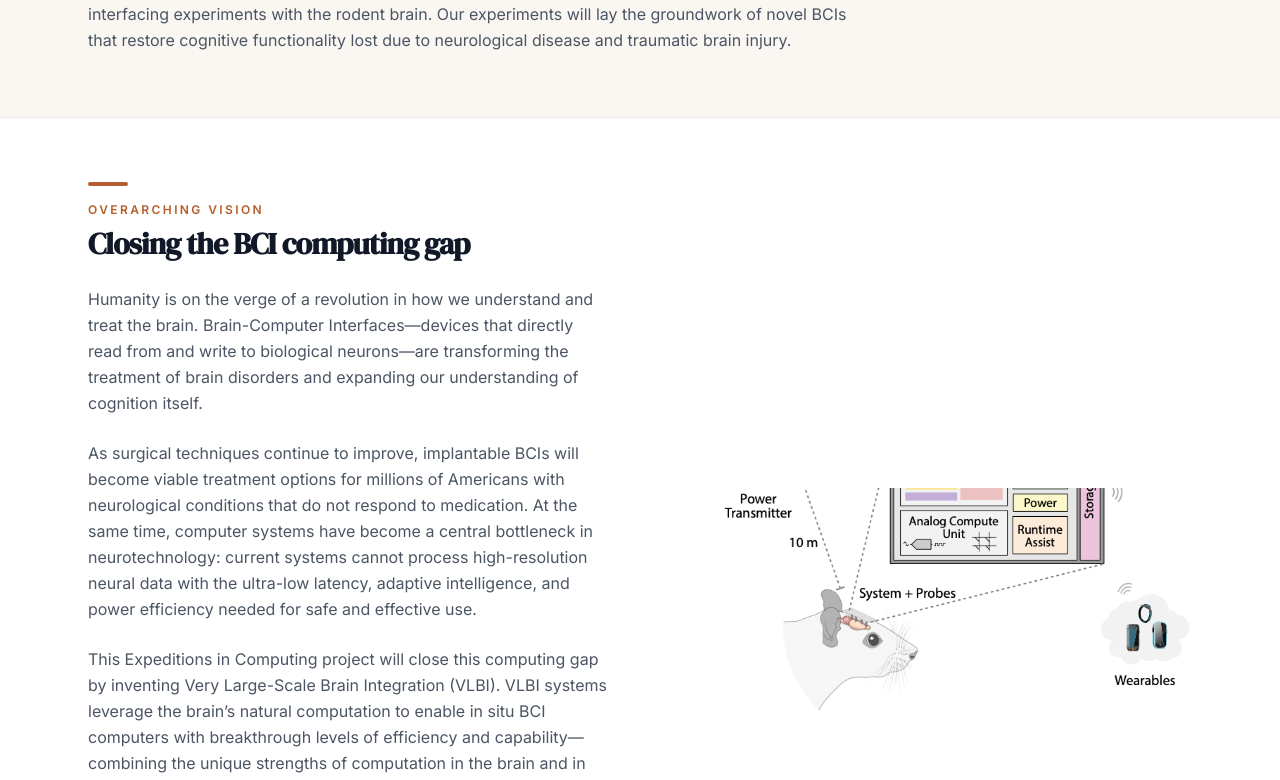
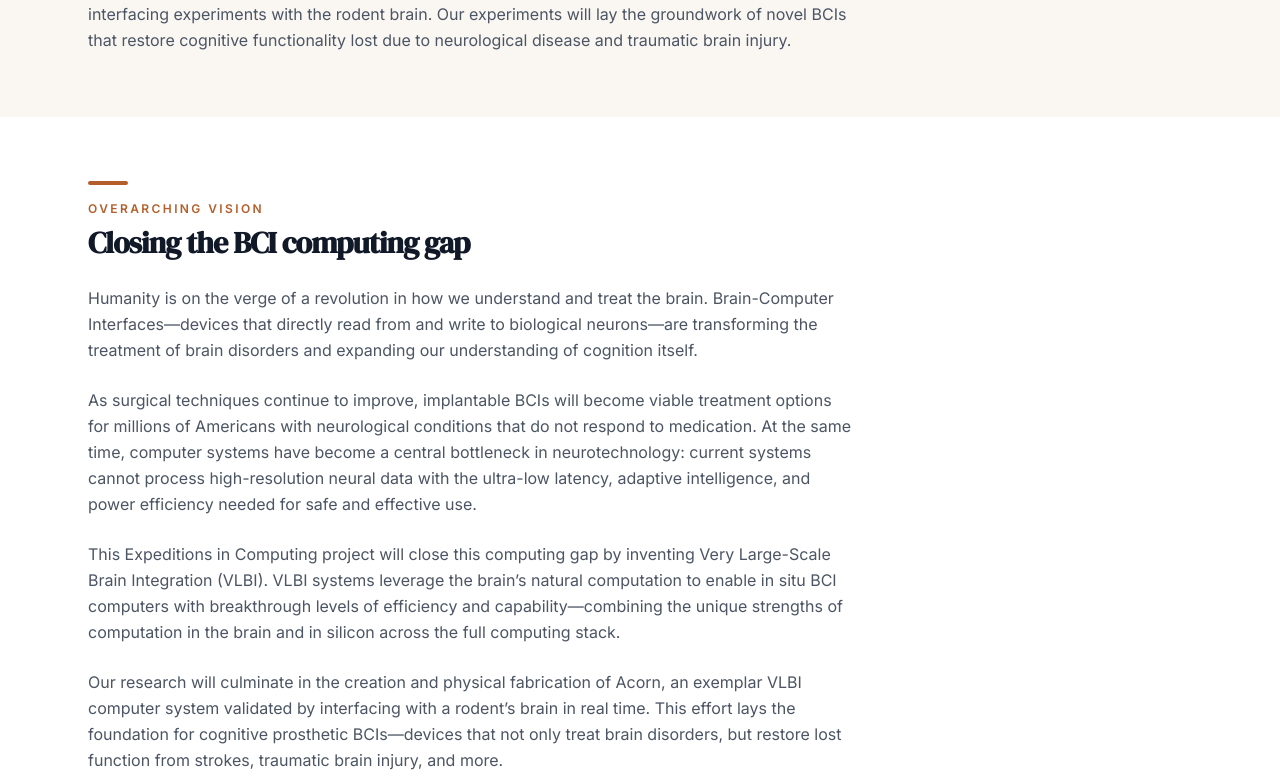
Before and after one commit to Gimmick12-DYY/Acorn-Web, a Next.js app in the folder apps/web/: page /about in a window 1280 px wide. Shown: the part 1350-2130 px from the top of the page. Built offline with nearby package versions, Linux system fonts and the light colour scheme.

Commit message:
Fix- size bug

```diff
--- a/apps/web/app/about/page.tsx
+++ b/apps/web/app/about/page.tsx
@@ -44,31 +44,26 @@ export default function AboutPage() {
         </div>
       </section>
 
-      <section className="border-y border-gray-200/80 bg-white">
+      <section className="bg-white">
         <div className="mx-auto max-w-6xl px-4 py-12 sm:px-6 md:py-16">
-          <div className="grid items-center gap-10 md:grid-cols-2 md:gap-12 lg:gap-16">
-            <div className="min-w-0">
           <div className="accent-rule" />
           <p className="section-label mb-2">Overarching Vision</p>
           <h2 className="font-serif text-2xl text-gray-900 md:text-3xl">
             Closing the BCI computing gap
           </h2>
-              <div className="mt-6 space-y-5 text-gray-600 leading-relaxed sm:space-y-6">
+          <div className="mt-6 max-w-3xl space-y-5 text-gray-600 leading-relaxed sm:space-y-6">
             {vision.paragraphs.map((paragraph) => (
               <p key={paragraph.slice(0, 40)}>{paragraph}</p>
             ))}
           </div>
-            </div>
-
-            <div className="min-w-0 md:pt-6 lg:pt-10">
           <img
             src={rodentValidationImage}
             alt="Acorn rodent brain interfacing — wireless power, implantable system and probes, and wearables"
-                className="block w-full h-auto"
+            width={569}
+            height={198}
+            className="mt-10 block w-full h-auto border-0"
             loading="lazy"
           />
-            </div>
-          </div>
         </div>
       </section>
 
--- a/apps/web/app/research/page.tsx
+++ b/apps/web/app/research/page.tsx
@@ -20,29 +20,24 @@ export default function ResearchPage() {
       />
 
       <section className="max-w-6xl mx-auto px-6 py-16">
-        <div className="grid items-center gap-10 md:grid-cols-2 md:gap-12 lg:gap-16">
-          <div className="min-w-0">
         <div className="accent-rule" />
         <p className="section-label mb-2">Intellectual Merit</p>
         <h2 className="font-serif text-2xl text-gray-900 mb-6">
           Scientific and technical foundations
         </h2>
-            <div className="space-y-6 text-gray-600 leading-relaxed">
+        <div className="space-y-6 text-gray-600 leading-relaxed max-w-3xl">
           {intellectualMerit.paragraphs.map((paragraph) => (
             <p key={paragraph.slice(0, 40)}>{paragraph}</p>
           ))}
         </div>
-          </div>
-
-          <div className="min-w-0 md:pl-2">
         <img
           src={layersDiagram}
           alt="Acorn software and hardware stack — applications through MoLib, MoMA, and processor"
-              className="block w-full h-auto"
+          width={1636}
+          height={1196}
+          className="mt-10 block w-full h-auto border-0"
           loading="lazy"
         />
-          </div>
-        </div>
       </section>
 
       <section className="border-y border-gray-200/80 bg-[#F5F0EA]">
--- a/apps/web/content/images.ts
+++ b/apps/web/content/images.ts
@@ -6,7 +6,7 @@ export const aboutBrainImage = '/images/about-brain.jpg';
 
 export const rodentValidationImage = '/images/rodent-validation.png';
 
-export const layersDiagram = '/images/Layers.svg';
+export const layersDiagram = '/images/layers-diagram.png';
 
 export const overviewPanels = [
   {
```
Also changed, not shown: apps/web/public/images/layers-diagram.png (added), apps/web/public/images/rodent-validation.png. Lines whose indentation alone changed are shown as unchanged.
